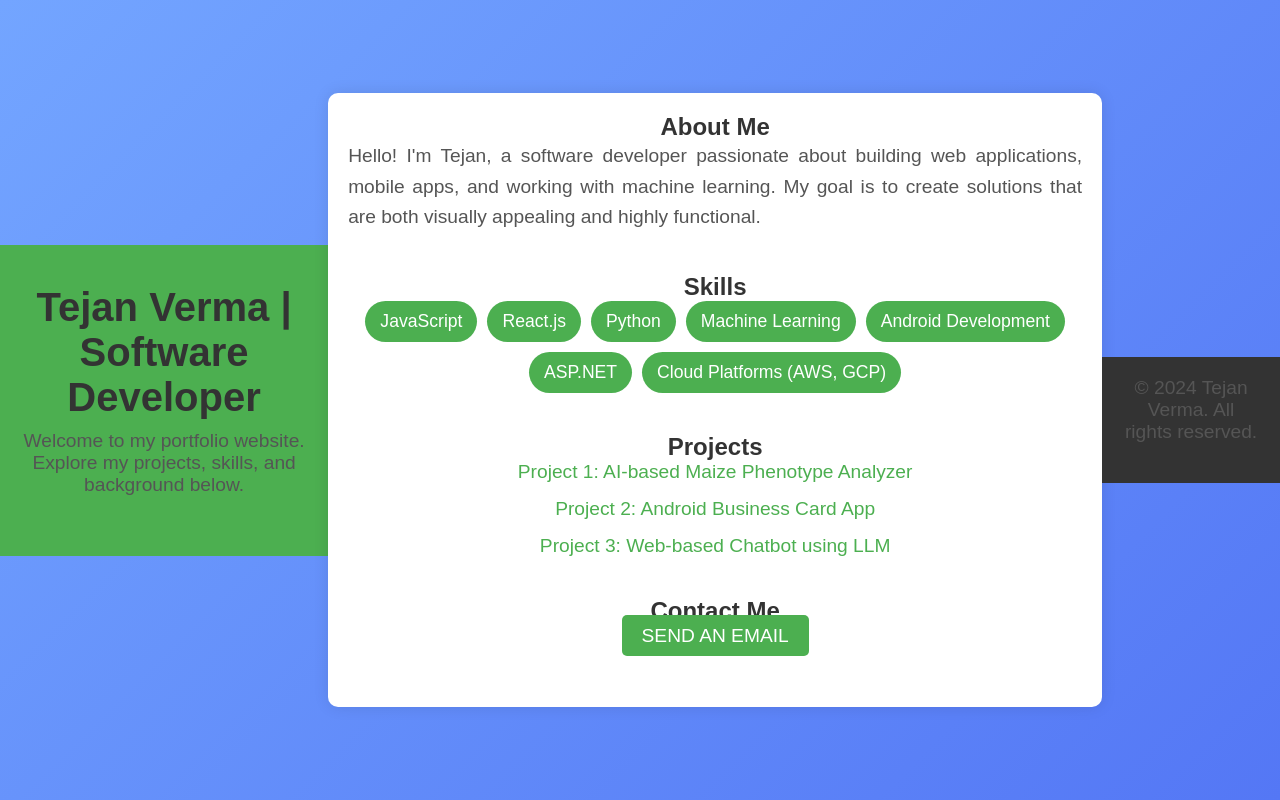
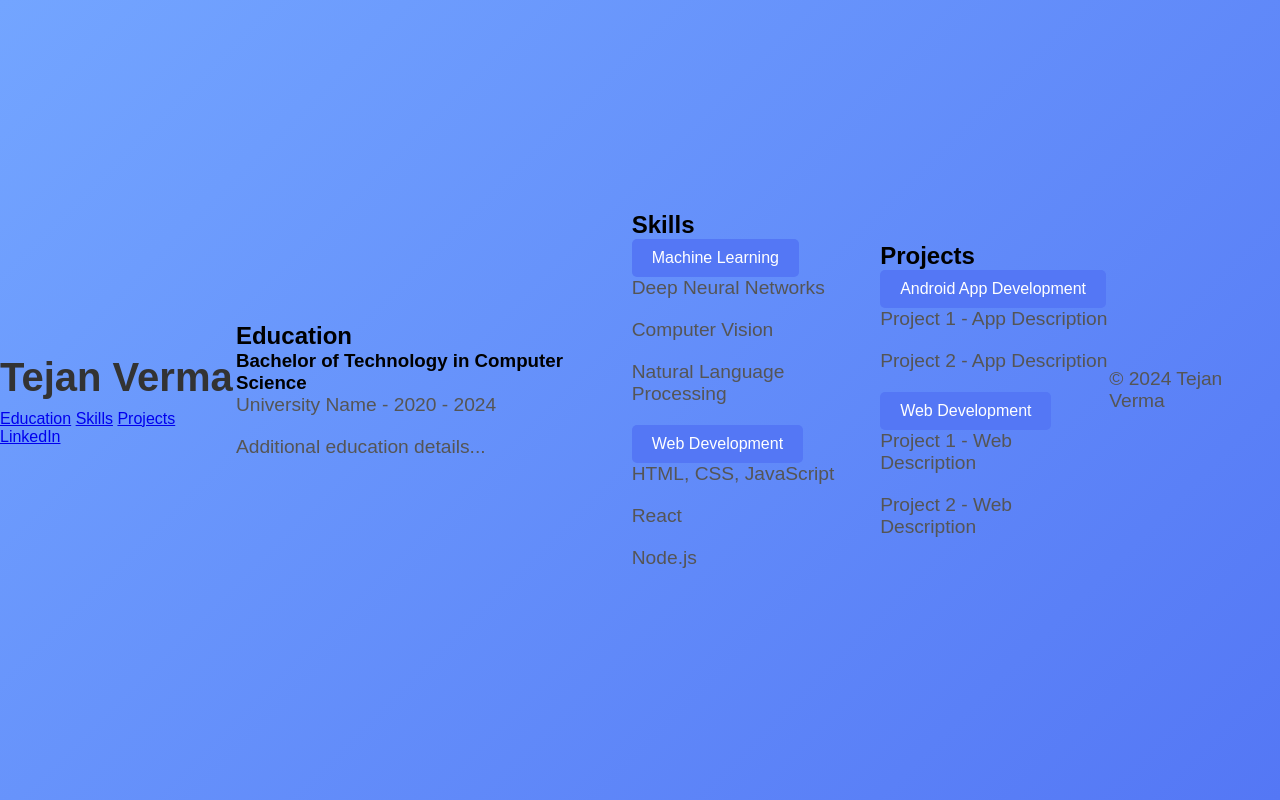
Before and after one commit to iamtejanverma/my-welcome-page, a plain HTML site: page index.html in a window 1280 px wide. Drawn offline with Linux system fonts and the light colour scheme.

Commit message:
Update index.html more refined and structured

```diff
--- a/index.html
+++ b/index.html
@@ -3,213 +3,71 @@
 <head>
     <meta charset="UTF-8">
     <meta name="viewport" content="width=device-width, initial-scale=1.0">
-  <title>Tejan Verma | Portfolio</title>
+    <title>Tejan Verma - Portfolio</title>
     <link rel="stylesheet" href="styles.css">
-  <style>
-    /* Base Styles */
-    * {
-      margin: 0;
-      padding: 0;
-      box-sizing: border-box;
-    }
-
-    body {
-      font-family: 'Arial', sans-serif;
-      background-color: #f4f4f4;
-      color: #333;
-    }
-
-    a {
-      color: #4CAF50;
-      text-decoration: none;
-    }
-
-    a:hover {
-      text-decoration: underline;
-    }
-
-    h1, h2 {
-      color: #333;
-    }
-
-    /* Header */
-    header {
-      background-color: #4CAF50;
-      color: white;
-      padding: 40px 20px;
-      text-align: center;
-    }
-
-    /* Container */
-    .container {
-      max-width: 1200px;
-      margin: 20px auto;
-      padding: 20px;
-      background-color: white;
-      box-shadow: 0 0 15px rgba(0, 0, 0, 0.1);
-    }
-
-    /* About Section */
-    .about, .skills, .projects, .contact {
-      margin-bottom: 40px;
-    }
-
-    .about p {
-      font-size: 1.2em;
-      line-height: 1.6;
-      text-align: justify;
-    }
-
-    /* Skills Section */
-    .skills ul {
-      list-style-type: none;
-      padding: 0;
-      display: flex;
-      flex-wrap: wrap;
-      gap: 10px;
-      justify-content: center;
-    }
-
-    .skills li {
-      background-color: #4CAF50;
-      color: white;
-      padding: 10px 15px;
-      border-radius: 25px;
-      font-size: 1.1em;
-    }
-
-    /* Projects Section */
-    .projects ul {
-      list-style-type: none;
-      padding: 0;
-    }
-
-    .projects ul li {
-      margin-bottom: 15px;
-      font-size: 1.2em;
-    }
-
-    .projects img {
-      max-width: 100%;
-      height: auto;
-      border-radius: 5px;
-    }
-
-    /* Contact Section */
-    .contact a {
-      font-size: 1.2em;
-      background-color: #4CAF50;
-      padding: 10px 20px;
-      color: white;
-      border-radius: 5px;
-      text-transform: uppercase;
-      transition: background 0.3s ease;
-    }
-
-    .contact a:hover {
-      background-color: #45a049;
-    }
-
-    /* Footer */
-    footer {
-      text-align: center;
-      padding: 20px;
-      background-color: #333;
-      color: white;
-      margin-top: 40px;
-    }
-
-    /* Responsive Design */
-    @media (max-width: 768px) {
-      header {
-        padding: 20px;
-      }
-
-      .about p {
-        font-size: 1.1em;
-      }
-
-      .projects ul li {
-        font-size: 1.1em;
-      }
-
-      .contact a {
-        font-size: 1.1em;
-      }
-    }
-
-    @media (max-width: 480px) {
-      header {
-        padding: 15px;
-      }
-
-      .skills ul {
-        flex-direction: column;
-        align-items: center;
-      }
-
-      .about p {
-        font-size: 1em;
-      }
-
-      .projects ul li {
-        font-size: 1em;
-      }
-
-      .contact a {
-        font-size: 1em;
-      }
-    }
-
-  </style>
 </head>
 <body>
-
     <header>
-    <h1>Tejan Verma | Software Developer</h1>
-    <p>Welcome to my portfolio website. Explore my projects, skills, and background below.</p>
+        <h1>Tejan Verma</h1>
+        <nav>
+            <a href="#education">Education</a>
+            <a href="#skills">Skills</a>
+            <a href="#projects">Projects</a>
+            <a href="https://www.linkedin.com/in/your-linkedin" target="_blank">LinkedIn</a>
+        </nav>
     </header>
 
-  <div class="container">
-    <section class="about">
-      <h2>About Me</h2>
-      <p>
-        Hello! I'm Tejan, a software developer passionate about building web applications, mobile apps, and working with machine learning.
-        My goal is to create solutions that are both visually appealing and highly functional.
-      </p>
+    <section id="education">
+        <h2>Education</h2>
+        <div class="expandable">
+            <h3>Bachelor of Technology in Computer Science</h3>
+            <p>University Name - 2020 - 2024</p>
+            <p>Additional education details...</p>
+        </div>
     </section>
 
-    <section class="skills">
+    <section id="skills">
         <h2>Skills</h2>
-      <ul>
-        <li>JavaScript</li>
-        <li>React.js</li>
-        <li>Python</li>
-        <li>Machine Learning</li>
-        <li>Android Development</li>
-        <li>ASP.NET</li>
-        <li>Cloud Platforms (AWS, GCP)</li>
-      </ul>
+        <div class="skill-category">
+            <button class="toggle-skill">Machine Learning</button>
+            <div class="sub-skills">
+                <p>Deep Neural Networks</p>
+                <p>Computer Vision</p>
+                <p>Natural Language Processing</p>
+            </div>
+        </div>
+        <div class="skill-category">
+            <button class="toggle-skill">Web Development</button>
+            <div class="sub-skills">
+                <p>HTML, CSS, JavaScript</p>
+                <p>React</p>
+                <p>Node.js</p>
+            </div>
+        </div>
     </section>
 
-    <section class="projects">
+    <section id="projects">
         <h2>Projects</h2>
-      <ul>
-        <li><a href="#">Project 1: AI-based Maize Phenotype Analyzer</a></li>
-        <li><a href="#">Project 2: Android Business Card App</a></li>
-        <li><a href="#">Project 3: Web-based Chatbot using LLM</a></li>
-      </ul>
+        <div class="project-category">
+            <button class="toggle-project">Android App Development</button>
+            <div class="projects">
+                <p>Project 1 - App Description</p>
+                <p>Project 2 - App Description</p>
+            </div>
+        </div>
+        <div class="project-category">
+            <button class="toggle-project">Web Development</button>
+            <div class="projects">
+                <p>Project 1 - Web Description</p>
+                <p>Project 2 - Web Description</p>
+            </div>
+        </div>
     </section>
 
-    <section class="contact">
-      <h2>Contact Me</h2>
-      <a href="mailto:tejanverma3@gmail.com">Send an Email</a>
-    </section>
-  </div>
-
     <footer>
-    <p>&copy; 2024 Tejan Verma. All rights reserved.</p>
+        <p>&copy; 2024 Tejan Verma</p>
     </footer>
 
+    <script src="script.js"></script>
 </body>
 </html>
```
Lines whose indentation alone changed are shown as unchanged.
